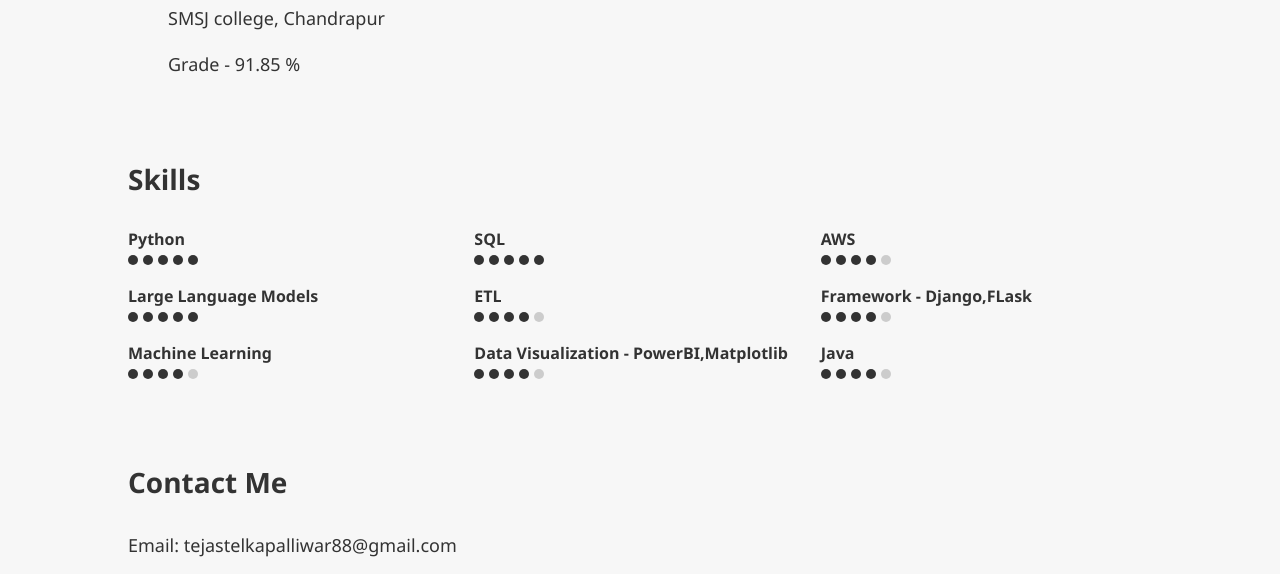
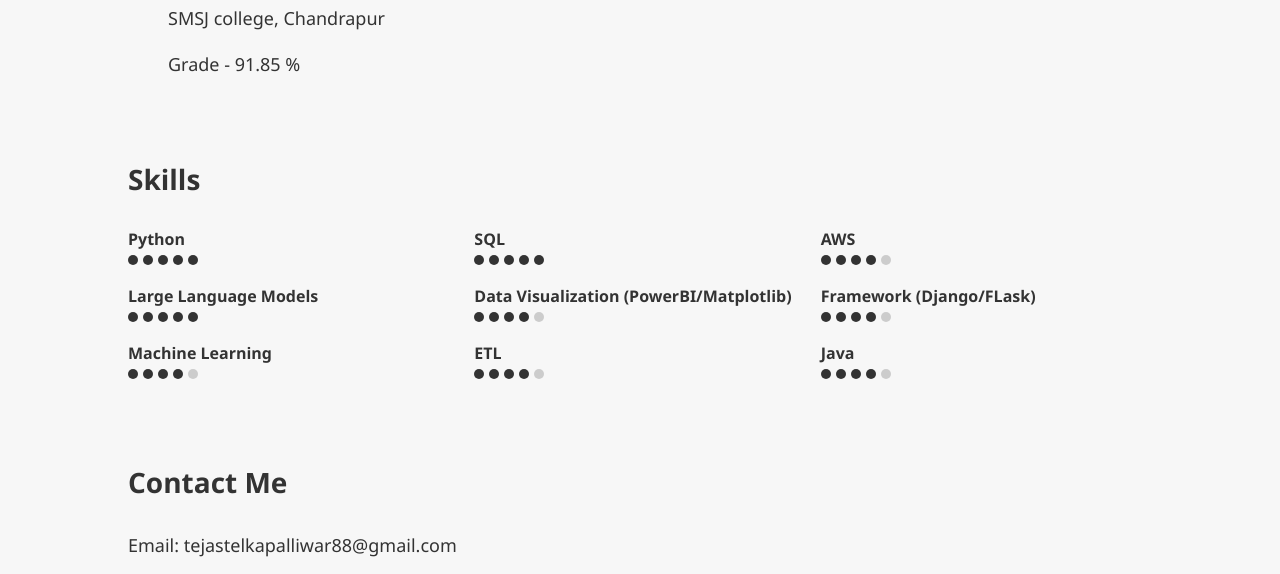
Before and after one commit to tv7t/Resume_UI, a plain HTML site: page index.html in a window 1280 px wide. Shown: the part 1894-2468 px from the top of the page. Drawn offline with Linux system fonts and the light colour scheme.

Commit message:
Update index.html

```diff
--- a/index.html
+++ b/index.html
@@ -125,13 +125,13 @@
                     </div>
                 </div>
                 <div class="skill-block">
-                    <div class="skill">ETL</div>
+                    <div class="skill">Data Visualization (PowerBI/Matplotlib)</div>
                     <div class="rating">
                         <span class="dot"></span><span class="dot"></span><span class="dot"></span><span class="dot"></span><span class="dot empty"></span>
                     </div>
                 </div>
                 <div class="skill-block">
-                    <div class="skill">Framework - Django,FLask</div>
+                    <div class="skill">Framework (Django/FLask)</div>
                     <div class="rating">
                         <span class="dot"></span><span class="dot"></span><span class="dot"></span><span class="dot"></span><span class="dot empty"></span>
                     </div>
@@ -143,7 +143,7 @@
                     </div>
                 </div>
                 <div class="skill-block">
-                    <div class="skill">Data Visualization - PowerBI,Matplotlib</div>
+                    <div class="skill">ETL</div>
                     <div class="rating">
                         <span class="dot"></span><span class="dot"></span><span class="dot"></span><span class="dot"></span><span class="dot empty"></span>
                     </div>
```
